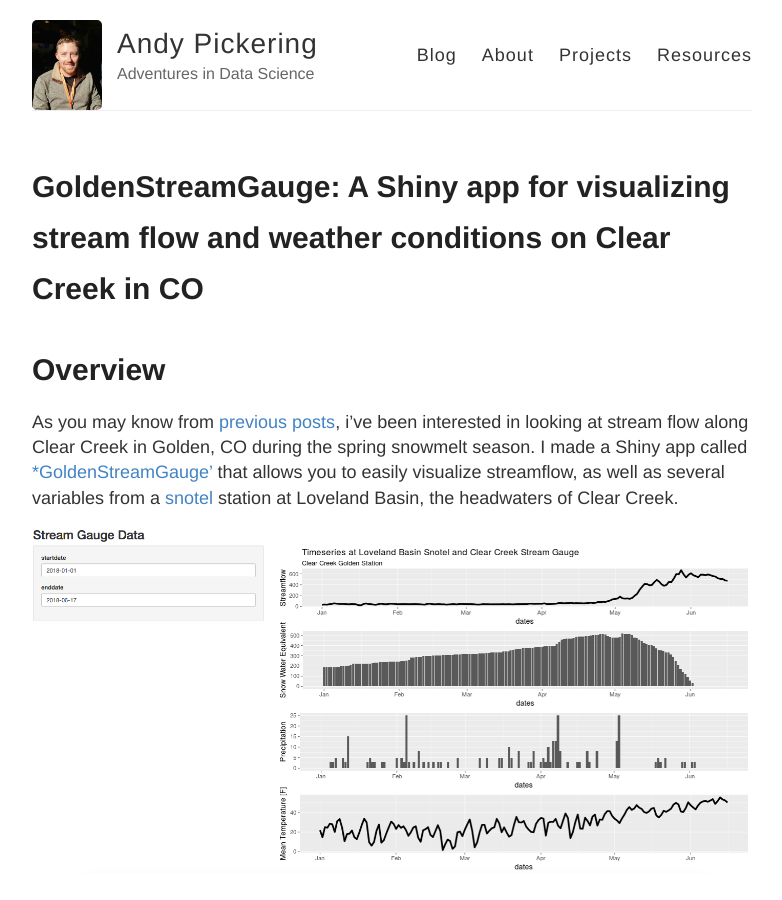
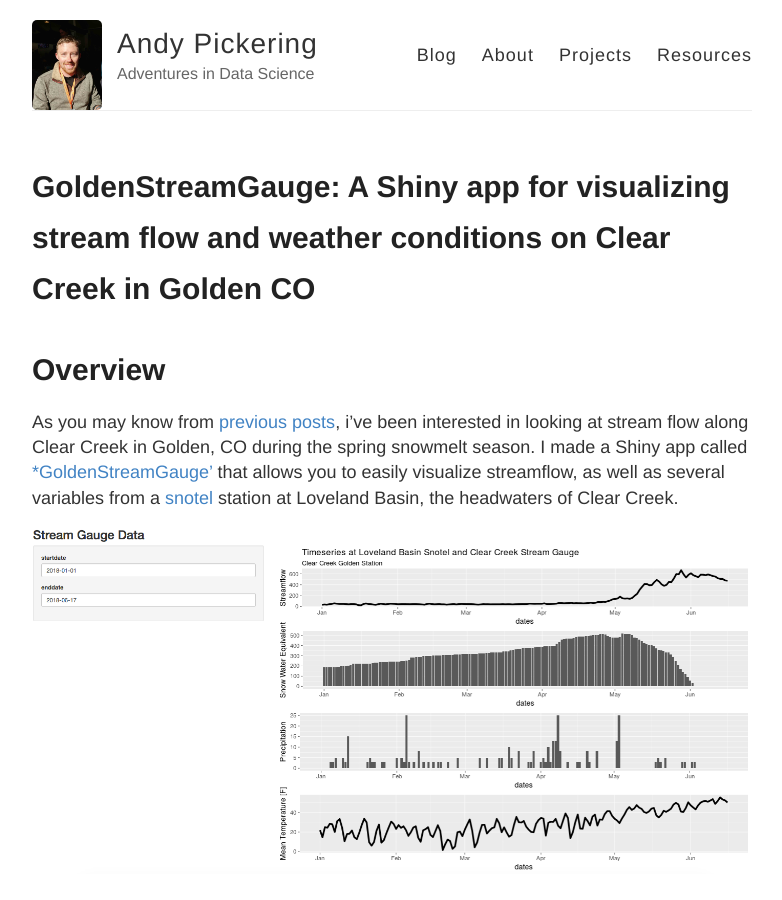
Before and after one commit to andypicke/andypicke.github.io, a Jekyll site: the page built from _posts/2018-6-17-GoldenStreamGauge.md, in a window 1280 px wide and 900 px high. Shown: the whole window, without its empty margins (248-1030 px from the left). Built offline with Jekyll 4.4.1, drawn with Linux system fonts in a browser that asks for light colours; comment, search, counter and statistics services are not loaded; some of the changed text lies outside the part shown.

```diff
--- a/_posts/2018-6-17-GoldenStreamGauge.md
+++ b/_posts/2018-6-17-GoldenStreamGauge.md
@@ -1,6 +1,6 @@
 ---
 layout: post
-title: 'GoldenStreamGauge: A Shiny app for visualizing stream flow and weather conditions on Clear Creek in CO'
+title: 'GoldenStreamGauge: A Shiny app for visualizing stream flow and weather conditions on Clear Creek in Golden CO'
 tags: r
 ---
 
```
Also changed, not shown: other parts of _posts/2018-6-17-GoldenStreamGauge.md (+2 -0 lines).
